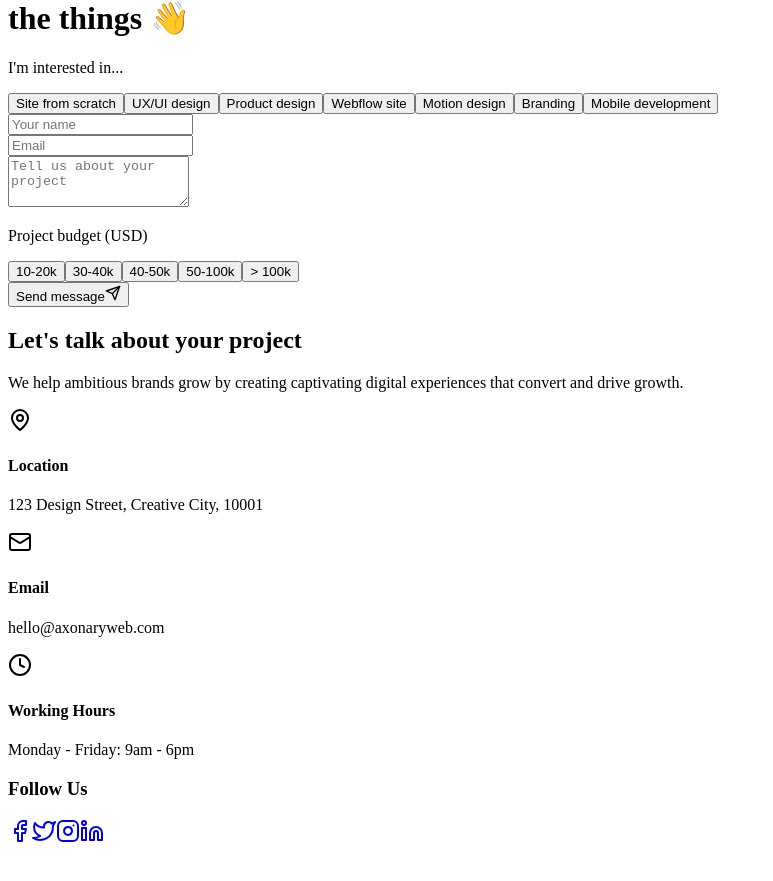
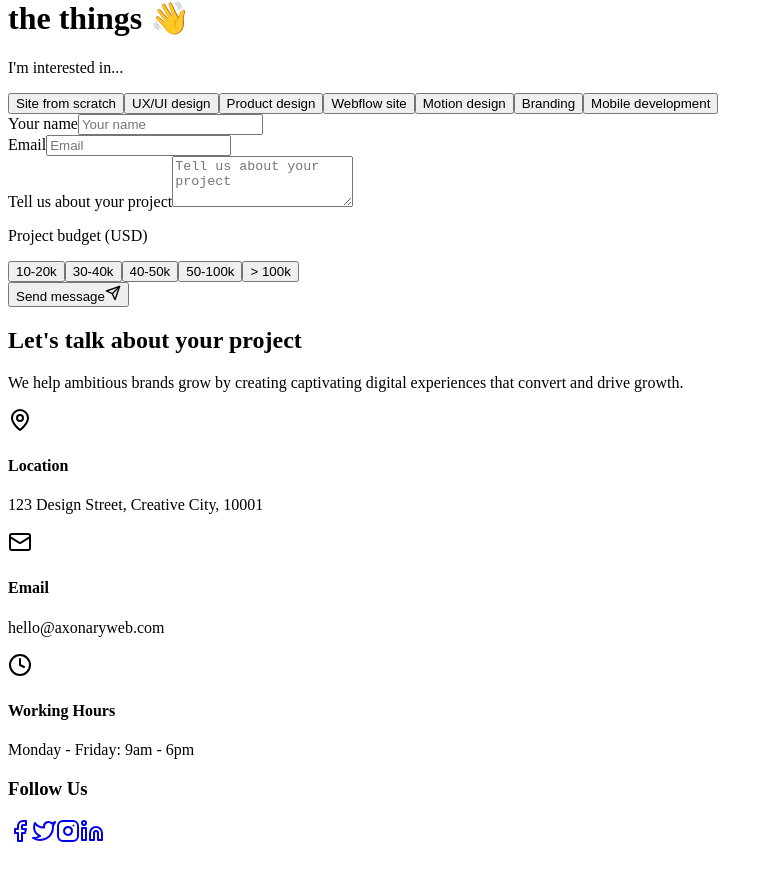
Before and after one commit to Hamzarehmanonly/Axonary, a React (Vite) app: page /contact in a window 1280 px wide. Shown: the part 1295-2176 px from the top of the page, without its empty margins (0-773 px from the left). Built offline with nearby package versions, Linux system fonts and the light colour scheme; the HTML template or start-up script is replaced by a standard one.

Commit message:
Added! Fromspree

```diff
--- a/package.json
+++ b/package.json
@@ -13,6 +13,7 @@
     "deploy": "gh-pages -d dist"
   },
   "dependencies": {
+    "@formspree/react": "^3.0.0",
     "@react-three/drei": "^9.122.0",
     "@react-three/fiber": "^8.18.0",
     "framer-motion": "^11.0.8",
--- a/src/pages/Contact.tsx
+++ b/src/pages/Contact.tsx
@@ -2,6 +2,7 @@ import React, { useEffect, useRef } from 'react';
 import { motion } from 'framer-motion';
 import { MapPin, Mail, Clock, Send } from 'lucide-react';
 import { useState } from 'react';
+import { useForm, ValidationError } from '@formspree/react';
 
 // Import GSAP for animations
 const gsapEffects = () => {
@@ -15,9 +16,9 @@ const gsapEffects = () => {
   };
 };
 
-const ContactForm = () => {
+const ContactForm = ({ selectedInterests }: { selectedInterests: string[] }) => {
   const [selectedBudget, setSelectedBudget] = useState(null);
-  const formRef = useRef(null);
+  const [state, handleSubmit] = useForm("xovwpvvg"); // IMPORTANT: Replace "myzjbydg" with your actual Formspree form ID
 
   const budgetOptions = [
     { value: '10-20k', label: '10-20k' },
@@ -30,36 +31,64 @@ const ContactForm = () => {
     setSelectedBudget(value);
   };
 
+  if (state.succeeded) {
+    return <p className="text-white text-center text-xl py-8">Thanks for contacting us! We'll get back to you soon.</p>;
+  }
+
   return (
     <motion.form
-      ref={formRef}
+      onSubmit={handleSubmit}
       initial={{ opacity: 0 }}
       animate={{ opacity: 1 }}
       transition={{ duration: 0.8, delay: 0.2 }}
       className="bg-black rounded-lg shadow-xl p-8 w-full"
     >
       <div className="mb-6">
+        <label htmlFor="name" className="sr-only">Your name</label>
         <input
+          id="name"
           type="text"
+          name="name"
           className="w-full border-b border-gray-700 py-3 text-white focus:outline-none focus:border-white transition-colors bg-transparent"
           placeholder="Your name"
+        />
+        <ValidationError
+          prefix="Name"
+          field="name"
+          errors={state.errors}
         />
       </div>
 
       <div className="mb-6">
+        <label htmlFor="email" className="sr-only">Email</label>
         <input
+          id="email"
           type="email"
+          name="email"
           className="w-full border-b border-gray-700 py-3 text-white focus:outline-none focus:border-white transition-colors bg-transparent"
           placeholder="Email"
+        />
+        <ValidationError
+          prefix="Email"
+          field="email"
+          errors={state.errors}
         />
       </div>
 
       <div className="mb-8">
+        <label htmlFor="message" className="sr-only">Tell us about your project</label>
         <textarea
+          id="message"
           rows={3}
+          name="message"
           className="w-full border-b border-gray-700 py-3 text-white focus:outline-none focus:border-white transition-colors resize-none bg-transparent"
           placeholder="Tell us about your project"
         ></textarea>
+        <ValidationError
+          prefix="Message"
+          field="message"
+          errors={state.errors}
+        />
       </div>
 
       <div className="mb-8">
@@ -80,13 +109,17 @@ const ContactForm = () => {
             </button>
           ))}
         </div>
+        <input type="hidden" name="budget" value={selectedBudget || ''} />
       </div>
+
+      <input type="hidden" name="interests" value={selectedInterests.join(', ')} />
 
       <motion.button
         type="submit"
         whileHover={{ scale: 1.02 }}
         whileTap={{ scale: 0.98 }}
         className="btn-primary w-full md:w-auto"
+        disabled={state.submitting}
       >
         <span>Send message</span>
         <Send size={16} />
@@ -107,7 +140,7 @@ const AnimatedHeading = ({ children }: { children: React.ReactNode }) => {
   );
 };
 
-const InterestItem = ({ text, isActive = false }: { text: string; isActive?: boolean }) => {
+const InterestItem = ({ text, isActive = false, onClick }: { text: string; isActive?: boolean; onClick: () => void }) => {
   return (
     <motion.button
       whileHover={{ scale: 1.05 }}
@@ -115,6 +148,7 @@ const InterestItem = ({ text, isActive = false }: { text: string; isActive?: boo
       className={`px-6 py-3 rounded-full border ${
         isActive ? 'border-[#5C3693] bg-[#5C3693] text-[#FFFFFF]' : 'border-[#5C3693]/20 text-[#FFFFFF]'
       } transition-all`}
+      onClick={onClick}
     >
       {text}
     </motion.button>
@@ -132,13 +166,16 @@ const Contact = () => {
     { id: 7, text: 'Mobile development' },
   ];
 
+  const [selectedInterests, setSelectedInterests] = useState<string[]>([]);
+
+  const handleInterestSelect = (text: string) => {
+    setSelectedInterests(prev =>
+      prev.includes(text) ? prev.filter(item => item !== text) : [...prev, text]
+    );
+  };
+
   useEffect(() => {
-    const gsap = gsapEffects();
-    gsap.init();
-
-    return () => {
-      // Cleanup if needed
-    };
+    // Removed GSAP initialization as it's not being used
   }, []);
 
   return (
@@ -163,7 +200,12 @@ const Contact = () => {
               transition={{ staggerChildren: 0.1, delayChildren: 0.3 }}
             >
               {interests.map((item) => (
-                <InterestItem key={item.id} text={item.text} />
+                <InterestItem
+                  key={item.id}
+                  text={item.text}
+                  isActive={selectedInterests.includes(item.text)}
+                  onClick={() => handleInterestSelect(item.text)}
+                />
               ))}
             </motion.div>
           </div>
@@ -172,7 +214,7 @@ const Contact = () => {
         {/* Contact Form Section */}
         <div className="grid grid-cols-1 lg:grid-cols-2 gap-16">
           <div className="order-2 lg:order-1">
-            <ContactForm />
+            <ContactForm selectedInterests={selectedInterests} />
           </div>
 
           <motion.div
```
Also changed, not shown: 1 other file (tests, documents, lock files or other folders).
